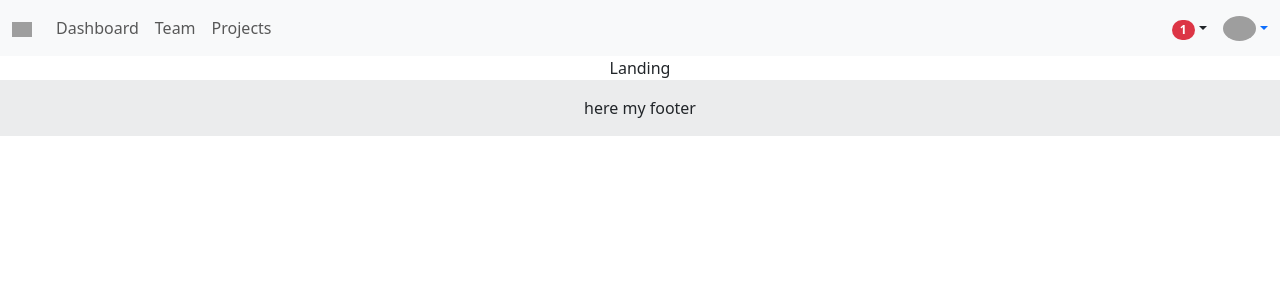
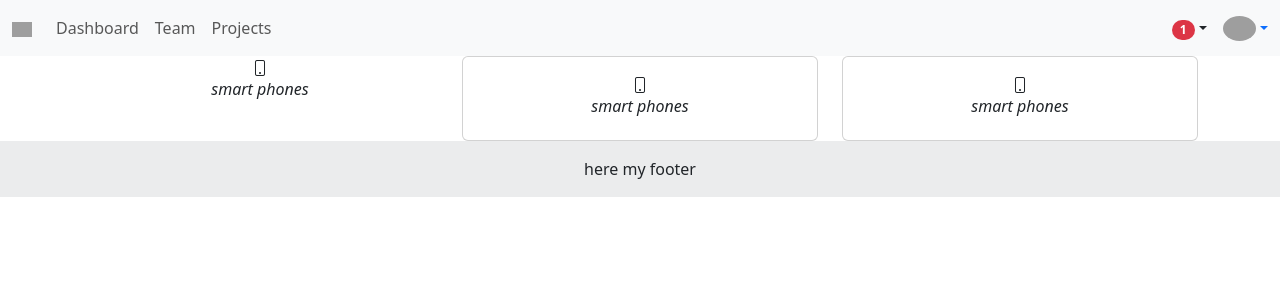
Before and after one commit to Waad-Raggam/shopping-website, a React (Create React App) app: page / in a window 1280 px wide. Shown: the top 300 px of the page. Built offline with nearby package versions, Linux system fonts and the light colour scheme; grey boxes are pictures that could not be loaded.

Commit message:
Adding the cards to landing

```diff
--- a/src/components/Landing.jsx
+++ b/src/components/Landing.jsx
@@ -3,7 +3,37 @@ const Landing = () => {
     return (
         <>
         <MainLayout>
-            Landing
+        <div className="container">
+                <div className="row text-center d-flex justify-content-center-mt-5">
+                    <div className="col-sm-4">
+                        <div className="card" class="card1">
+                            <div className="card-body">
+                                <i className="bi bi-phone text-center">
+                                    <h6 className="align-middle">smart phones</h6>
+                                </i>
+                            </div>
+                        </div>
+                    </div>
+                    <div className="col-sm-4">
+                        <div className="card">
+                            <div className="card-body">
+                                <i className="bi bi-phone text-center">
+                                    <h6 className="align-middle">smart phones</h6>
+                                </i>
+                            </div>
+                        </div>
+                    </div>
+                    <div className="col-sm-4">
+                        <div className="card">
+                            <div className="card-body">
+                                <i className="bi bi-phone text-center">
+                                    <h6 className="align-middle">smart phones</h6>
+                                </i>
+                            </div>
+                        </div>
+                    </div>
+                </div>
+            </div>
         </MainLayout>
         </>
     );
```
